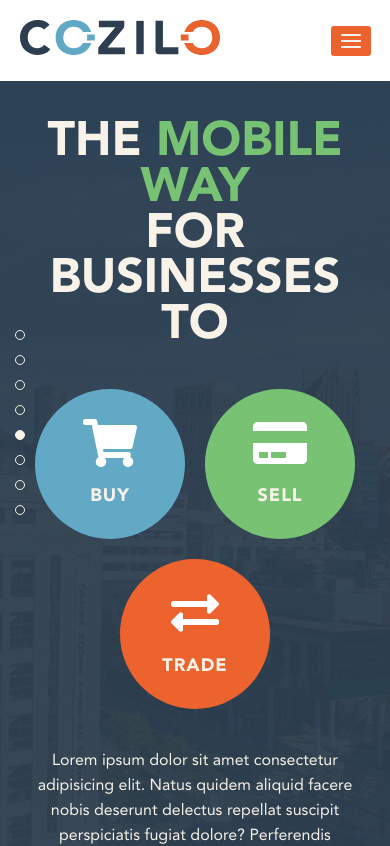
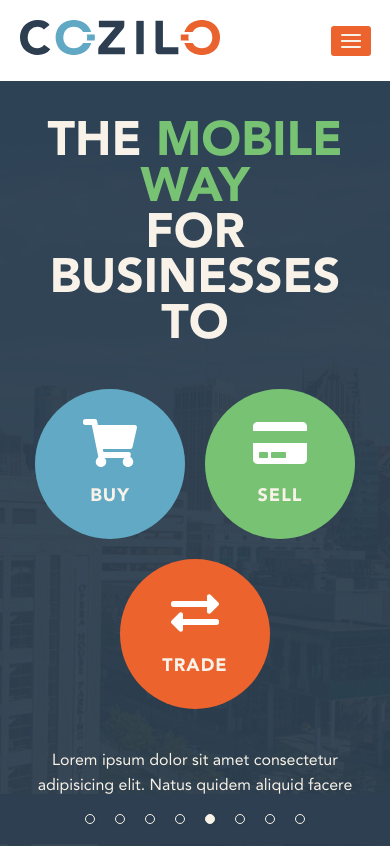
Before and after one commit to itsbrittaleigh/cozilo-marketing, a Vue app: page / in a window 390 px wide. Shown: the top 846 px of the page. Built offline with nearby package versions, Linux system fonts and the light colour scheme; what vue2-collapse would draw is missing.

Commit message:
mobile-friendly

```diff
--- a/src/pages/Home.vue
+++ b/src/pages/Home.vue
@@ -329,26 +329,45 @@ $mockup_height: 500px;
 $mockup_width: 250px;
 .pagination {
   position: fixed;
-  left: 15px;
-  top: 10px;
-  height: calc(100vh - 20px);
   display: flex;
-  flex-direction: column;
   justify-content: center;
   z-index: 100;
+  bottom: 0;
+  top: auto;
+  left: 0;
+  right: 0;
+  padding: 20px;
+  background: $darkblue;
   i {
     width: 10px;
     height: 10px;
     border-radius: 10px;
     border: 1px solid $white;
-    margin-bottom: 15px;
+    margin-right: 20px;
     box-shadow: 1px 2px 2px 0 rgba($darkblue, 0.5);
+    cursor: pointer;
     transition: 0.3s;
     &:last-of-type {
-      margin-bottom: 0;
+      margin-right: 0;
     }
     &.active {
       background: $white;
+    }
+  }
+  @media only screen and (min-width: $large) {
+    left: 15px;
+    right: auto;
+    top: 10px;
+    bottom: 10px;
+    height: calc(100vh - 20px);
+    flex-direction: column;
+    padding: 0;
+    background: none;
+    i {
+      margin: 0 0 15px 0;
+      &:last-of-type {
+        margin-bottom: 0;
+      }
     }
   }
 }
```
